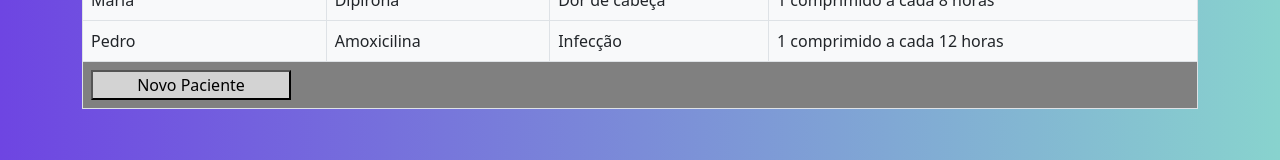
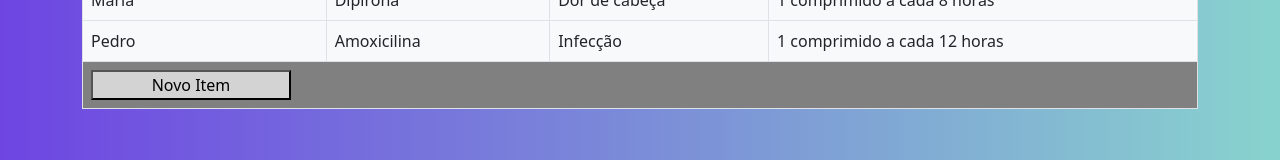
Before and after one commit to Kenyson/Meu-TCC, an Angular app in the folder pms/: page / in a window 1280 px wide. Shown: the part 389-549 px from the top of the page. Built offline with nearby package versions, Linux system fonts and the light colour scheme.

Commit message:
feature-TCC-001.02

```diff
--- a/pms/src/app/components/pms-grid/pms-grid.component.html
+++ b/pms/src/app/components/pms-grid/pms-grid.component.html
@@ -7,14 +7,14 @@
         </tr>
       </thead>
       <tbody>
-        <tr *ngFor="let paciente of pacientes" class="bg-light">
-          <td *ngFor="let coluna of colunas">{{ paciente[coluna.propriedade] }}</td>
+        <tr *ngFor="let item of items" class="bg-light">
+          <td *ngFor="let coluna of colunas">{{ item[coluna.propriedade] }}</td>
         </tr>
       </tbody>
       <tfoot class="bg-gray">
         <tr>
           <td [attr.colspan]="colunas.length" class="col-12">
-            <button class="table-btn" (click)="newPaciente()">Novo Paciente</button>
+            <button class="table-btn" (click)="newItem()">Novo Item</button>
           </td>
         </tr>
       </tfoot>
--- a/pms/src/app/components/pms-grid/pms-grid.component.ts
+++ b/pms/src/app/components/pms-grid/pms-grid.component.ts
@@ -1,6 +1,6 @@
 import { Component } from '@angular/core';
 
-interface Paciente {
+interface Item {
   nome: string;
   medicamento: string;
   indicacao: string;
@@ -9,7 +9,7 @@ interface Paciente {
 
 interface Coluna {
   nome: string;
-  propriedade: keyof Paciente;
+  propriedade: keyof Item;
 }
 
 @Component({
@@ -18,7 +18,7 @@ interface Coluna {
   styleUrls: ['./pms-grid.component.css']
 })
 export class PmsGridComponent {
-  pacientes: Paciente[] = [
+  items: Item[] = [
     { nome: 'João', medicamento: 'Paracetamol', indicacao: 'Febre', posologia: '1 comprimido a cada 6 horas' },
     { nome: 'Maria', medicamento: 'Dipirona', indicacao: 'Dor de cabeça', posologia: '1 comprimido a cada 8 horas' },
     { nome: 'Pedro', medicamento: 'Amoxicilina', indicacao: 'Infecção', posologia: '1 comprimido a cada 12 horas' },
@@ -31,8 +31,8 @@ export class PmsGridComponent {
     { nome: 'Posologia', propriedade: 'posologia' },
   ];
 
-  adicionarPaciente() {
-    this.pacientes.push({ nome: 'Novo paciente', medicamento: 'Medicamento X', indicacao: '50', posologia: '10' });
+  newItem() {
+    this.items.push({ nome: 'Novo item', medicamento: 'Medicamento X', indicacao: '50', posologia: '10' });
   }
 
   newPaciente() {
```
